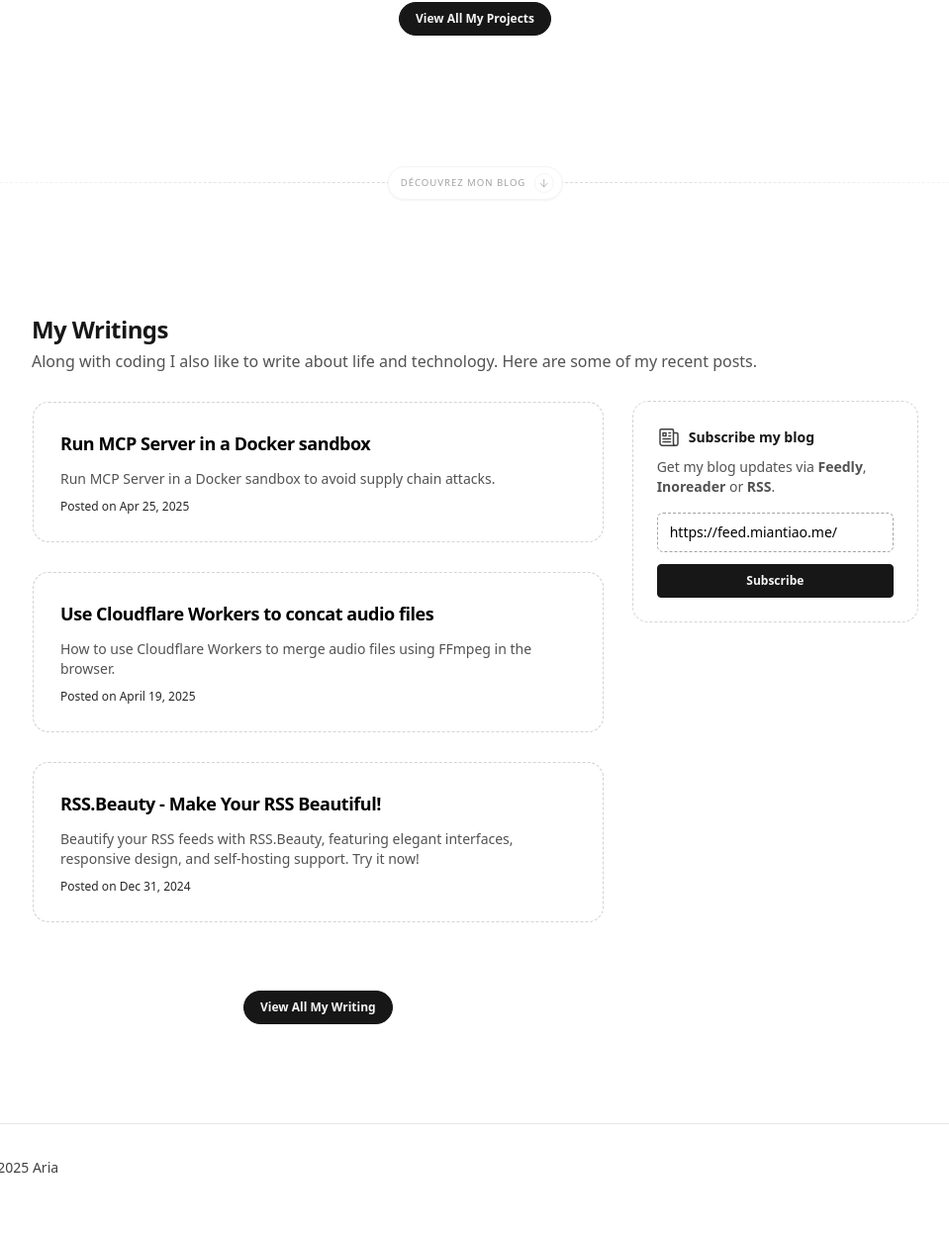
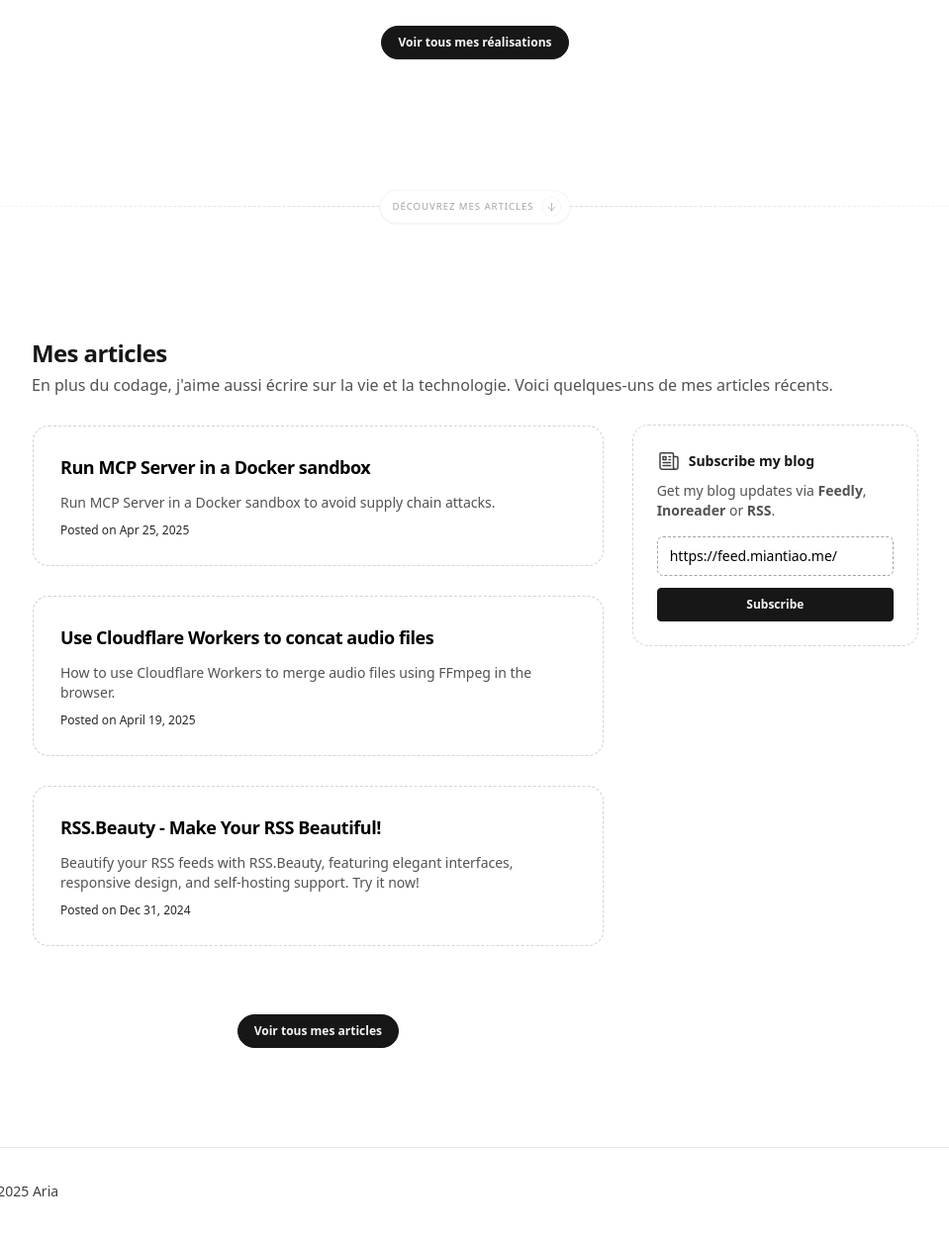
Before and after one commit to codeurMDG/portfolio, an Astro site: page / in a window 1280 px wide. Shown: the part 1450-2698 px from the top of the page at 99% size, without its empty margins (160-1119 px from the left). Before the commit the page ends 2674 px from the top, so only its background shows below. Built offline with nearby package versions, Linux system fonts and the light colour scheme; Astro itself is replaced by a stand-in of ours.

Commit message:
Translate project and writing sections to French for consistency

```diff
--- a/src/components/home/projects.astro
+++ b/src/components/home/projects.astro
@@ -8,11 +8,10 @@ import Project from "../project.astro";
   <h2
     class="text-2xl font-bold leading-10 tracking-tight text-neutral-900 dark:text-neutral-100"
   >
-    My Projects
+    Mes réalisations
   </h2>
   <p class="mb-6 text-base text-neutral-600 dark:text-neutral-400">
-    Here are some of my recent projects. I'm always working on something new, so
-    check back often!
+    Voici quelques-uns de mes réalisations récents. Je travaille toujours sur quelque chose de nouveau, alors revenez souvent !
   </p>
   <div
     class="grid items-stretch w-full grid-cols-1 sm:grid-cols-2 md:grid-cols-3 gap-7 mt-7"
@@ -32,6 +31,6 @@ import Project from "../project.astro";
   </div>
 
   <div class="flex items-center justify-center w-full py-5">
-    <Button text="View All My Projects" link="/projects" />
+    <Button text="Voir tous mes réalisations" link="/projects" />
   </div>
 </section>
--- a/src/components/home/writings.astro
+++ b/src/components/home/writings.astro
@@ -9,11 +9,10 @@ const feed = "https://feed.miantiao.me/";
   <h2
     class="text-2xl font-bold leading-10 tracking-tight text-neutral-900 dark:text-neutral-100"
   >
-    My Writings
+    Mes articles
   </h2>
   <p class="mb-6 text-base text-neutral-600 dark:text-neutral-400">
-    Along with coding I also like to write about life and technology. Here are
-    some of my recent posts.
+    En plus du codage, j'aime aussi écrire sur la vie et la technologie. Voici quelques-uns de mes articles récents.
   </p>
 
   <div class="w-full max-w-4xl mx-auto my-7 xl:px-0">
@@ -24,7 +23,7 @@ const feed = "https://feed.miantiao.me/";
         <PostsLoop count="3" />
 
         <div class="flex items-center justify-center w-full py-5">
-          <Button text="View All My Writing" link="/posts" />
+          <Button text="Voir tous mes articles" link="/posts" />
         </div>
       </div>
       <div class="w-full mt-10 md:w-1/3 md:mt-0">
--- a/src/pages/index.astro
+++ b/src/pages/index.astro
@@ -59,6 +59,6 @@ import Layout from "../layouts/main.astro";
 
   <Separator text="Découvrez mes réalisations" />
   <Projects />
-  <Separator text="Découvrez mon blog" />
+  <Separator text="Découvrez mes articles" />
   <Writings />
 </Layout>
```
